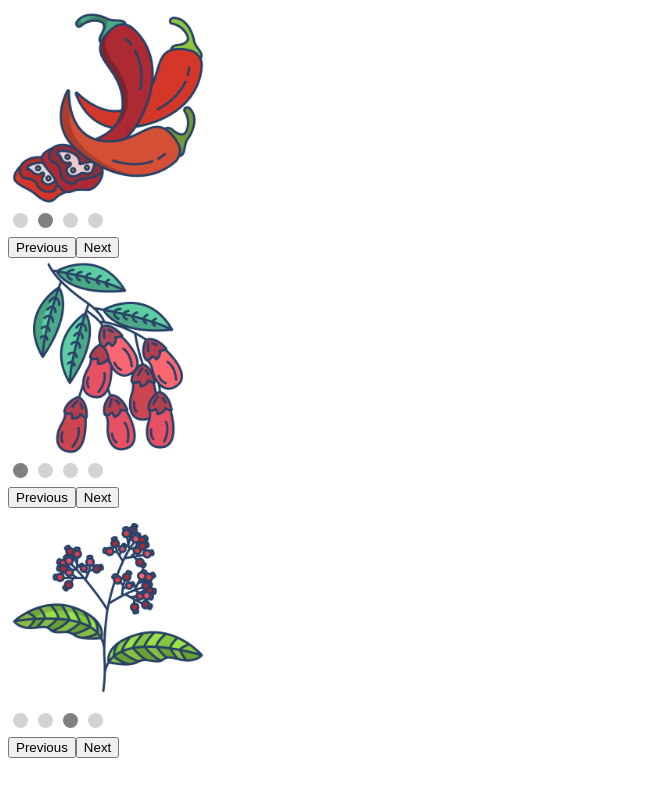
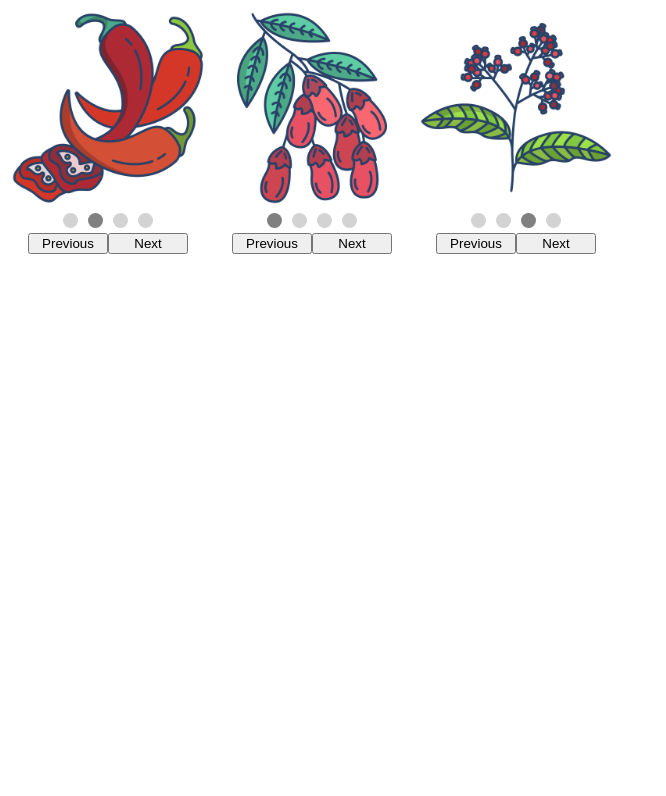
Before and after one commit to VolTorian/image-carousel, a website built with webpack: page src/index.html in a window 1280 px wide. Shown: the whole page, without its empty margins (0-666 px from the left). Built offline with nearby package versions, Linux system fonts and the light colour scheme.

Commit message:
general center aligned styling

```diff
--- a/src/ImageCarousel.js
+++ b/src/ImageCarousel.js
@@ -16,6 +16,7 @@ class ImageCarousel {
         };
 
         this.finalOptions = {...defaultOptions, ...options};
+        this.target.classList.add("image-carousel");
 
         const frame = document.createElement("div");
         frame.classList.add("image-carousel-frame");
--- a/src/styles.css
+++ b/src/styles.css
@@ -1,3 +1,7 @@
+.image-carousel {
+    display: inline-block;
+}
+
 .image-carousel-frame {
     width: 200px;
     height: 200px;
@@ -14,6 +18,15 @@
     width: 200px;
 }
 
+.image-carousel-selector, .image-carousel-buttons {
+    display: flex;
+    justify-content: center;
+}
+
+.image-carousel-buttons > button {
+    width: 40%;
+}
+
 .image-carousel-circle {
     height: 15px;
     width: 15px;
```
Also changed, not shown: dist/main.js.
